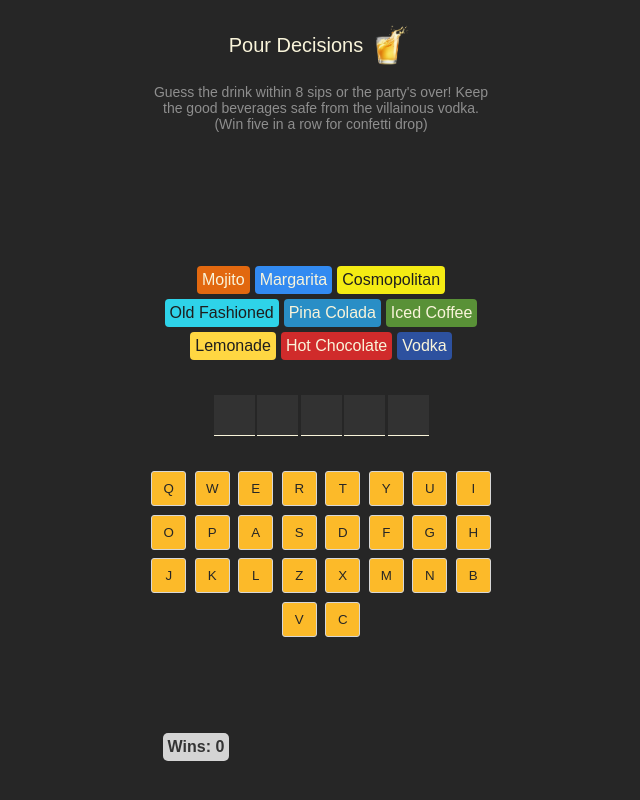
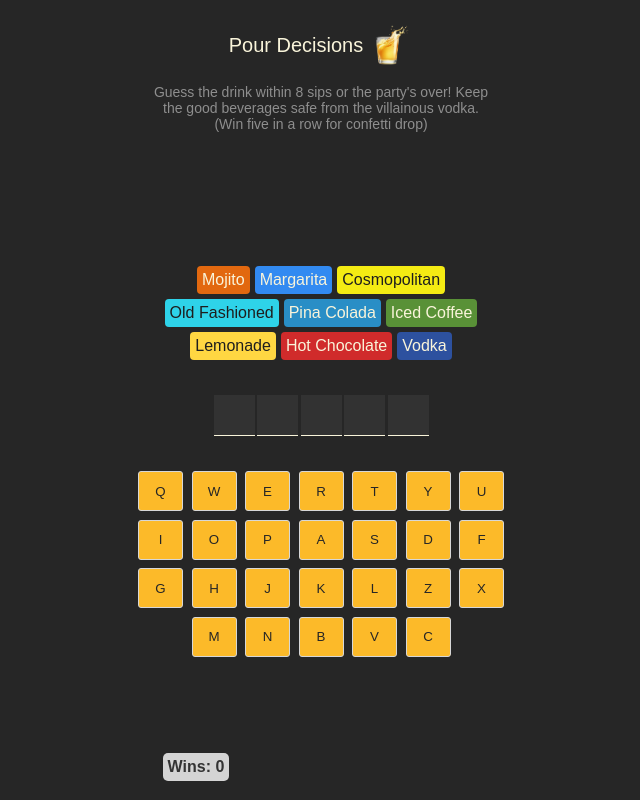
Before and after one commit to Veektaw/hangman, a React (Vite) app: page / in a window 1280 px wide. Shown: the whole page, without its empty margins (319-959 px from the left). Built offline with nearby package versions, Linux system fonts and the light colour scheme.

Commit message:
Adjusted keyboard look

```diff
--- a/src/App.css
+++ b/src/App.css
@@ -139,7 +139,7 @@ section.keyboard {
   flex-wrap: wrap;
   gap: 8.5px;
   justify-content: center;
-  max-width: 350px;
+  max-width: 400px;
   margin-left: auto;
   margin-right: auto;
   margin-bottom: 30px;
@@ -160,8 +160,8 @@ section.keyboard > button:disabled {
 }
 
 section.keyboard > button {
-  height: 35px;
-  width: 35px;
+  height: 40px;
+  width: 45px;
   background-color: #FCBA29;
   border-radius: 3px;
   border: 1px solid #D7D7D7;
```
